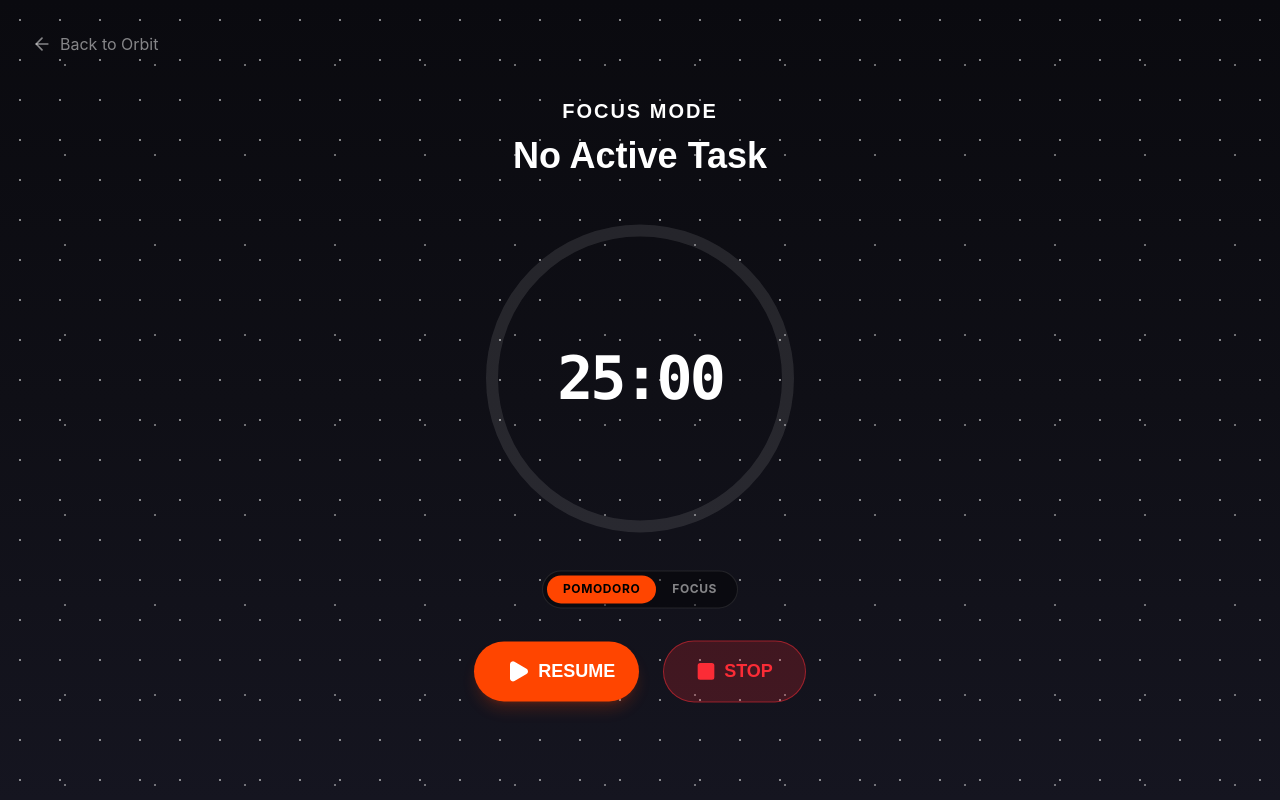
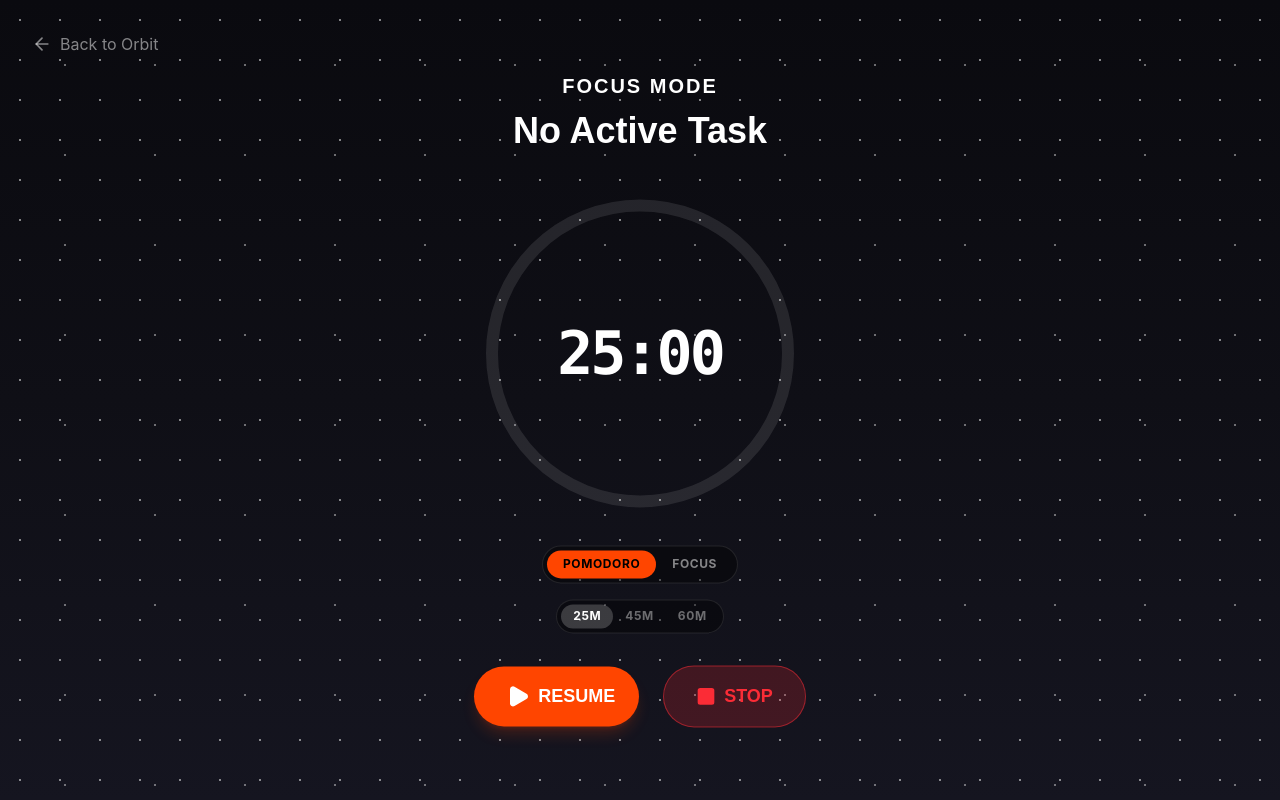
Before and after one commit to luisfelix-93/pomodoro-jira, a React (Vite) app: page /#/focus in a window 1280 px wide. Built offline with nearby package versions, Linux system fonts and the light colour scheme.

Commit message:
20260223 - #5 melhorias modo FOCUS

```diff
--- a/src/pages/FocusVoid.tsx
+++ b/src/pages/FocusVoid.tsx
@@ -9,7 +9,7 @@ import { useTimerStore } from '@/store/useTimerStore';
 
 export function FocusVoid() {
   const navigate = useNavigate();
-  const { isRunning, start, pause, timeLeft, timeElapsed, totalDuration, mode, setMode, setPromptingWorklog } = useTimerStore();
+  const { isRunning, start, pause, timeLeft, timeElapsed, totalDuration, mode, setMode, setPromptingWorklog, focusDuration, setFocusDuration } = useTimerStore();
   const { formatTime } = usePomodoro();
   const { getActiveIssue } = useTaskStore();
   const activeIssue = getActiveIssue();
@@ -53,7 +53,8 @@ export function FocusVoid() {
         <div className="flex flex-col items-center gap-6">
            {/* Mode Selector - Only visible when timer hasn't started */}
            {!isRunning && (mode !== 'STOPWATCH' && totalDuration === timeLeft || mode === 'STOPWATCH' && timeElapsed === 0) && (
-              <div className="flex bg-black/40 border border-white/10 rounded-full p-1 mb-2">
+              <div className="flex flex-col items-center gap-4 mb-2">
+                  <div className="flex bg-black/40 border border-white/10 rounded-full p-1">
                      <button
                        onClick={() => setMode('FOCUS')}
                        className={`px-4 py-1.5 rounded-full text-xs font-bold tracking-wider transition-colors ${mode === 'FOCUS' ? 'bg-orbit-orange text-black' : 'text-white/50 hover:text-white'}`}
@@ -66,6 +67,21 @@ export function FocusVoid() {
                      >
                         FOCUS
                      </button>
+                  </div>
+
+                  {mode === 'FOCUS' && (
+                      <div className="flex bg-black/40 border border-white/10 rounded-full p-1">
+                         {[25, 45, 60].map((mins) => (
+                           <button
+                             key={mins}
+                             onClick={() => setFocusDuration(mins)}
+                             className={`px-3 py-1 rounded-full text-xs font-bold tracking-wider transition-colors ${focusDuration === mins ? 'bg-white/20 text-white' : 'text-white/40 hover:text-white'}`}
+                           >
+                              {mins}M
+                           </button>
+                         ))}
+                      </div>
+                  )}
               </div>
            )}
 
--- a/src/store/useTimerStore.ts
+++ b/src/store/useTimerStore.ts
@@ -11,27 +11,31 @@ interface TimerState {
   lastTickTime: number | null;
   isPromptingWorklog: boolean;
 
+  focusDuration: number; // in minutes
+
   start: () => void;
   pause: () => void;
   stop: () => void;
   tick: () => void;
   setMode: (mode: TimerMode) => void;
   setPromptingWorklog: (prompting: boolean) => void;
+  setFocusDuration: (minutes: number) => void;
 }
 
-const DURATIONS: Record<TimerMode, number> = {
-    FOCUS: 25 * 60,
+const getDurations = (focusDurationMinutes: number): Record<TimerMode, number> => ({
+    FOCUS: focusDurationMinutes * 60,
     SHORT_BREAK: 5 * 60,
     LONG_BREAK: 15 * 60,
     STOPWATCH: 0,
     IDLE: 0
-};
+});
 
 export const useTimerStore = create<TimerState>((set, get) => ({
   mode: 'FOCUS',
-  timeLeft: DURATIONS.FOCUS,
+  focusDuration: 25,
+  timeLeft: 25 * 60,
   timeElapsed: 0,
-  totalDuration: DURATIONS.FOCUS,
+  totalDuration: 25 * 60,
   isRunning: false,
   lastTickTime: null,
   isPromptingWorklog: false,
@@ -41,9 +45,10 @@ export const useTimerStore = create<TimerState>((set, get) => ({
 
   stop: () => {
      const state = get();
+     const durations = getDurations(state.focusDuration);
      set({
         isRunning: false,
-        timeLeft: DURATIONS[state.mode],
+        timeLeft: durations[state.mode],
         timeElapsed: 0,
         lastTickTime: null
      });
@@ -68,7 +73,12 @@ export const useTimerStore = create<TimerState>((set, get) => ({
             });
         } else {
             if (state.timeLeft - deltaSeconds <= 0) {
-                set({ isRunning: false, timeLeft: 0, lastTickTime: null });
+                set({
+                    isRunning: false,
+                    timeLeft: 0,
+                    lastTickTime: null,
+                    isPromptingWorklog: state.mode === 'FOCUS'
+                });
             } else {
                 set({
                     timeLeft: state.timeLeft - deltaSeconds,
@@ -80,14 +90,30 @@ export const useTimerStore = create<TimerState>((set, get) => ({
     }
   },
 
-  setMode: (mode) => set({
-    mode,
-    timeLeft: DURATIONS[mode],
-    totalDuration: DURATIONS[mode],
-    timeElapsed: 0,
-    isRunning: false,
-    lastTickTime: null
-  }),
+  setMode: (mode) => {
+    const durations = getDurations(get().focusDuration);
+    set({
+      mode,
+      timeLeft: durations[mode],
+      totalDuration: durations[mode],
+      timeElapsed: 0,
+      isRunning: false,
+      lastTickTime: null
+    });
+  },
 
   setPromptingWorklog: (isPromptingWorklog) => set({ isPromptingWorklog }),
+
+  setFocusDuration: (minutes) => {
+    const state = get();
+    const isFocus = state.mode === 'FOCUS';
+    const newTotal = minutes * 60;
+    set({
+        focusDuration: minutes,
+        ...(isFocus && !state.isRunning ? {
+            timeLeft: newTotal,
+            totalDuration: newTotal
+        } : {})
+    });
+  }
 }));
```
Lines whose indentation alone changed are shown as unchanged.
